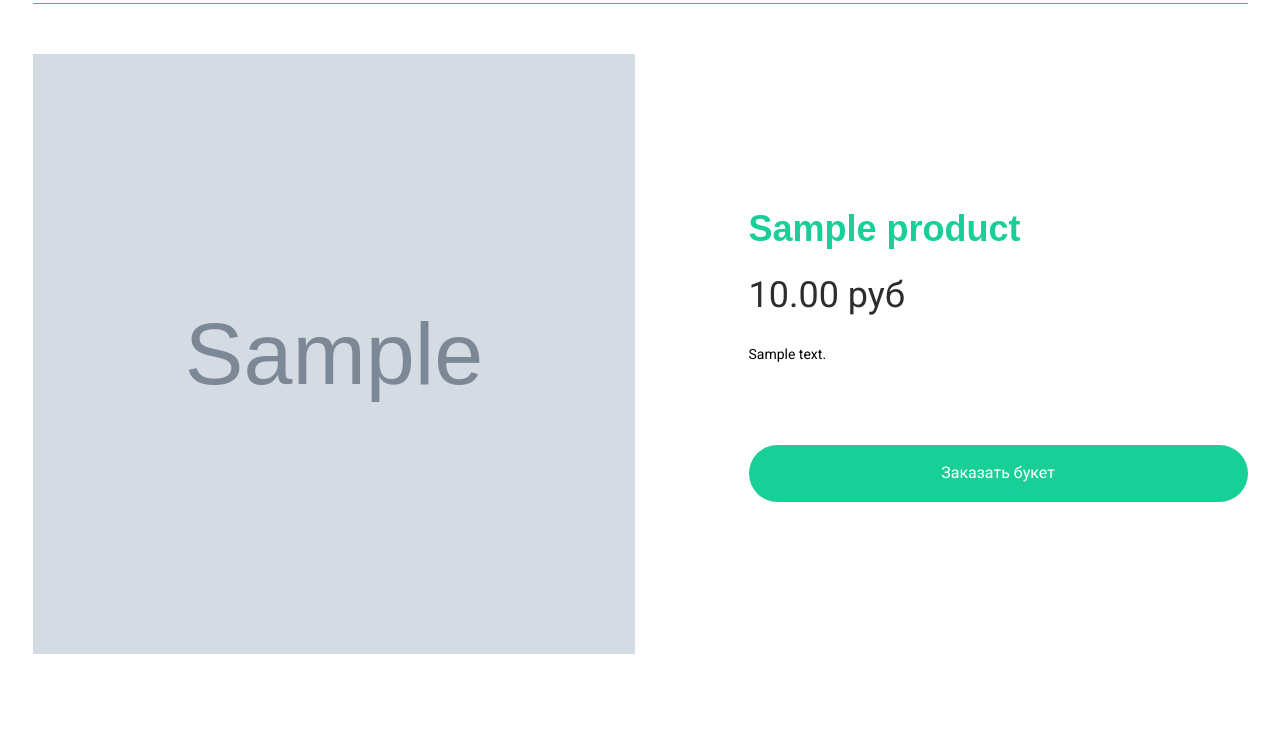
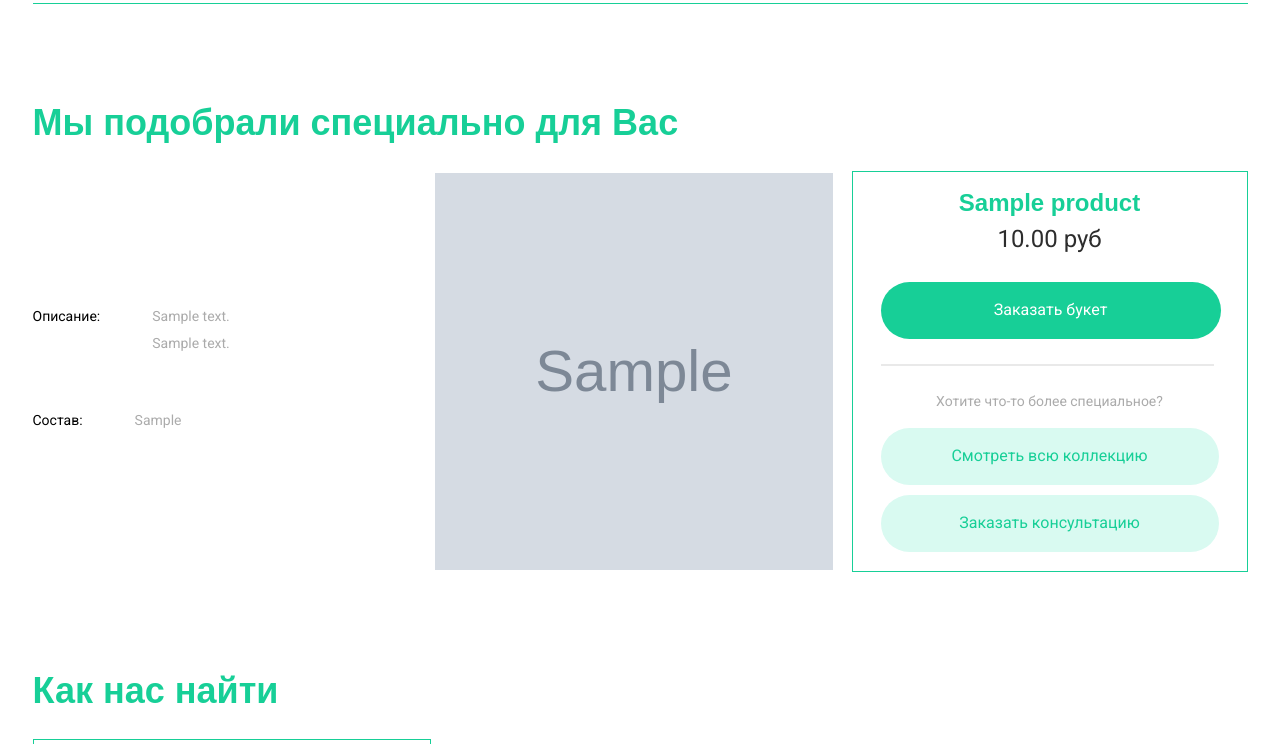
Before and after one commit to miazigoo/FlowerShop, a Django app: page /card/1 in a window 1280 px wide. Shown: the part 323-1067 px from the top of the page. Run offline with Django 3.2, Linux system fonts and the light colour scheme; tables that the repository leaves empty hold one stand-in row (values such as "Sample post"); grey boxes marked "Sample" are stand-in pictures; parts of the project's set-up code (start-up, migrations or seed data) failed here and were passed over; some libraries are stand-ins or nearby versions; some web fonts are replaced.

Commit message:
Добавлено: Изменено отображение карты товара

```diff
--- a/templates/flowers/card.html
+++ b/templates/flowers/card.html
@@ -2,40 +2,90 @@
 {% load static %}
 {% block content %}
 {% include 'include/nav.html' %}
-	<section id="card">
+	<section id="result">
 		<div class="container">
+			<div class="result p100">
+				<div class="title">Мы подобрали специально для Вас</div>
+				<div class="result__block ficb">
+					<div class="result__elems">
+						<div class="card__elems ">
+							<span class="card__elems_intro">Описание:</span>
+							<div class="card__items">
+								<p class="card__items_text card__items_text__first">
+									{{ product.description }}
+								</p>
+								<p class="card__items_text">
+									{{ product.short_description }}
+								</p>
+							</div>
+						</div>
+						<div class="card__elems ">
+							<span class="card__elems_intro">Состав:</span>
+							<div class="card__items">
+								<p class="card__items_text card__items_text__first">
+									{{ product.structure }}
+								</p>
 
-			<div class="card ficb">
-				<div class="card__block card__block_first">
-					<img src="{{ product.image.url }}" alt="img" class="card__img">
-				</div>
-				<div class="card__block card__block_sec">
-					<div class="title">{{ product.name }}</div>
-					<div class="card__block_price">{{ product.price }} руб</div>
-					<div class="card__elems ">
-						<span class="card__elems_intro">{{ product.description }}</span>
+							</div>
+						</div>
 					</div>
-					<form action="{% url 'ViewOrder' %}" class="order__form">
-						<input type="text" name="PK" hidden value="{{ product.pk }}" required>
-						<button class="btn largeBtn card__btn">Заказать букет</button>
-					</form>
-
+					<img src="{{ product.image.url }}" alt="result Img" class="result__block_img">
+					<div class="result__items">
+						<div class="title result__items_title">{{ product.name }}</div>
+						<div class="result__items_price">{{ product.price }} руб</div>
+						<form action="{% url 'ViewOrder' %}" class="order__form">
+							<input type="text" name="PK" hidden value="{{ product.pk }}" required>
+                        	<button class="btn result__items_btn" onclick="window.location.href = '{% url 'ViewOrder' %}';">Заказать букет</button>
+						</form>
+						<hr class="result__items_line" />
+						<div class="result__items_intro">Хотите что-то более специальное?</div>
+						<div class="result__items_block">
+                            <button class="btn largeBtn result__items_block__btn" onclick="window.location.href = '{% url 'ViewCatalog' %}';">Смотреть всю коллекцию</button>
+                            <button class="btn largeBtn result__items_block__btn" onclick="window.location.href = '{% url 'ViewConsultation' %}';">Заказать консультацию</button>
+						</div>
+					</div>
 				</div>
 			</div>
-
+		</div>
+	</section>
+	<section id="contacts">
+		<div class="container">
+			<div class="contacts">
+				<div class="title">Как нас найти</div>
+				<div class="contacts__elems ficb">
+					<div class="contacts__block">
+						<div class="contacts__block_item ficc">
+							<div class="contacts__block_intro">ул. Пушкинская, 69</div>
+							<a href="tel:89111744460" class="contacts__block_tel">8 (911) 17 44 460</a>
+						</div>
+						<div class="contacts__block_item ficc">
+							<div class="contacts__block_intro">ул. Пушкинская, 69</div>
+							<a href="tel:89111744460" class="contacts__block_tel">8 (911) 17 44 460</a>
+						</div>
+						<div class="contacts__block_item ficc">
+							<div class="contacts__block_intro">ул. Пушкинская, 69</div>
+							<a href="tel:89111744460" class="contacts__block_tel">8 (911) 17 44 460</a>
+						</div>
+					</div>
+					<img src="{% static 'pictures/contactsImg.jpg' %}" alt="contactsImg" class="contacts__img">
+					<div class="contacts__map">
+						<script type="text/javascript" charset="utf-8" async src="https://api-maps.yandex.ru/services/constructor/1.0/js/?um=constructor%3Af39d7a7f1829359b6ffe21ab6356fcaeace17d528d6522dba8772f885c8b1a7d&amp;width=398&amp;height=316&amp;lang=ru_RU&amp;scroll=true"></script>
+					</div>
+				</div>
+				<button class="btn contacts__btn">Заказать доставку</button>
+			</div>
 		</div>
 	</section>
 	<section id="consultation">
 		<div class="container">
 			<div class="consultation">
 				<div class="title consultation__title">Оставьте заявку на консультацию</div>
-				<form action="#" class="consultation__form">
-					{% csrf_token %}
-					<input type="text" name="fname" class="consultation__form_input" placeholder="Введите Имя" required>
-					<input type="text" name="tel" class="consultation__form_input" placeholder="+ 7 (999) 000 00 00" required>
+				<form action="{% url 'ViewFlowers' %}" class="consultation__form">
+					<input type="text" name="FNAME" class="consultation__form_input" placeholder="Введите Имя" required>
+					<input type="text" name="TEL" class="consultation__form_input" placeholder="+ 7 (999) 000 00 00" required>
 					<button type="submit" class="consultation__form_btn">Отправить</button>
 				</form>
 			</div>
 		</div>
 	</section>
-	{% endblock %}
+{% endblock %}
```
